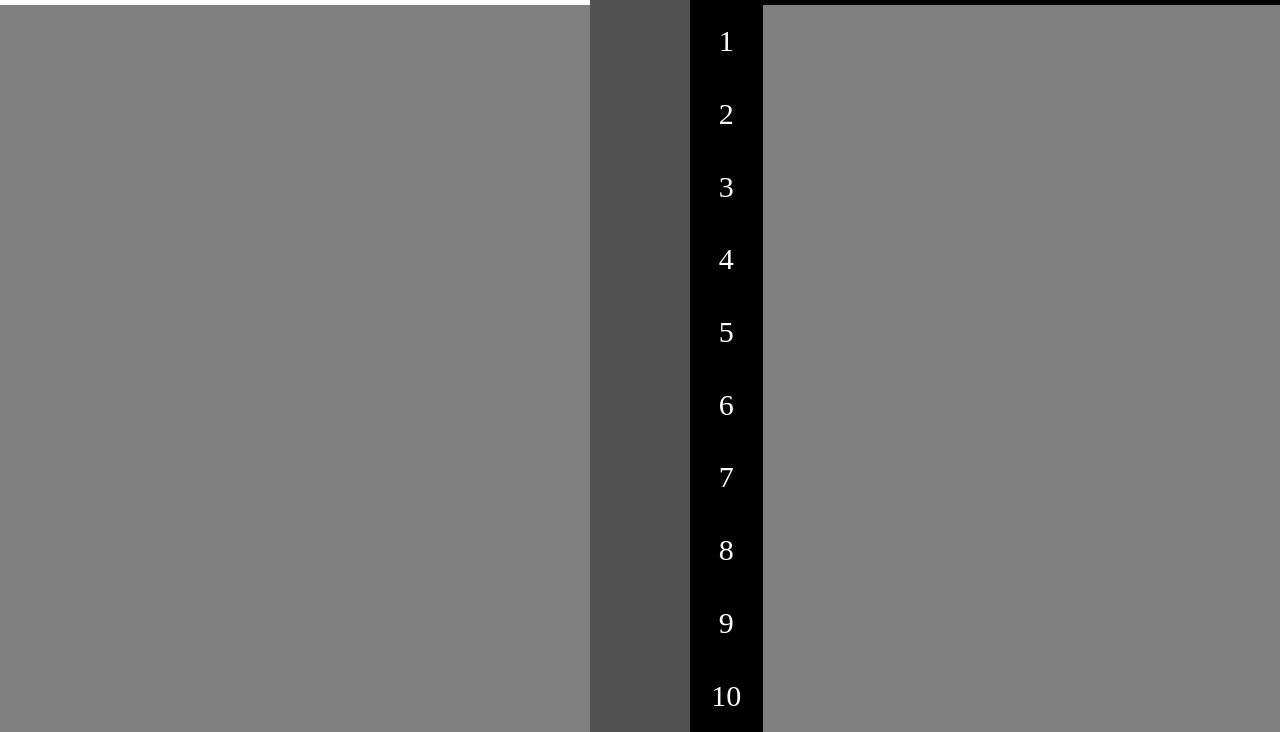
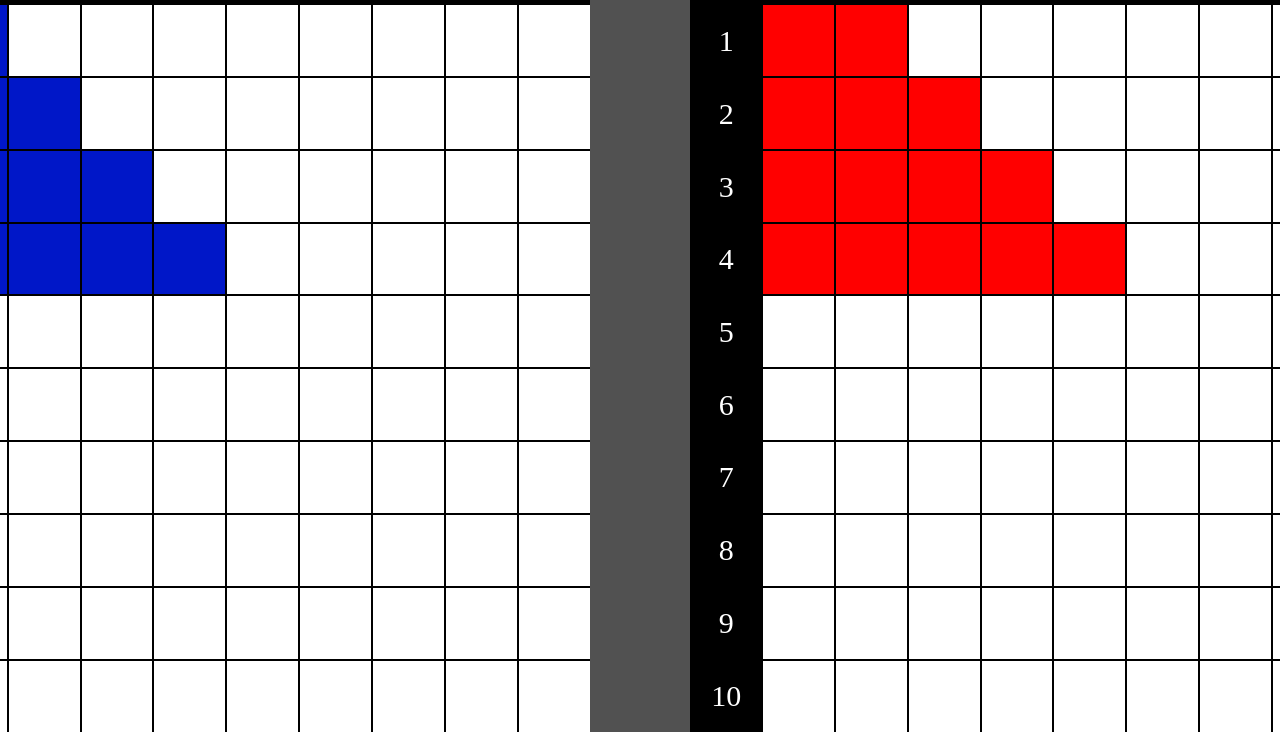
Before and after one commit to JasGdev/odin-battleship, a website with bundled scripts: page src/index.html in a window 1280 px wide. Shown: the part 68-800 px from the top of the page. Built offline with nearby package versions, Linux system fonts and the light colour scheme.

Commit message:
feat: Setup ship display render

```diff
--- a/src/index.html
+++ b/src/index.html
@@ -34,7 +34,7 @@
 						<div>9</div>
 						<div>10</div>
 					</div>
-					<div class="gameboard"></div>
+					<div class="gameboard gameboard1"></div>
 				</div>
 				<div class="display2">
 					<div class="yAxis">
@@ -61,7 +61,7 @@
 						<div>9</div>
 						<div>10</div>
 					</div>
-					<div class="gameboard"></div>
+					<div class="gameboard gameboard2"></div>
 				</div>
 			</div>
 		</div>
--- a/src/index.js
+++ b/src/index.js
@@ -1,7 +1,7 @@
 import { Player } from "./core/Player.js";
 import { Ship } from "./core/Ship.js";
 import { Gameboard } from "./core/Gameboard.js";
-import { initDisplay } from "./ui/Renderer.js";
+import { renderDisplay } from "./ui/Renderer.js";
 
 const board1 = new Gameboard()
 board1.setupBoard()
@@ -11,8 +11,10 @@ const board2= new Gameboard()
 board2.setupBoard()
 const player2 = new Player('real', board2)
 
+console.log(player1.gameBoard.board)
+
+console.log(player2.gameBoard.board)
 
 
 
-
-initDisplay(player1, player2)
+renderDisplay(player1, player2)
--- a/src/style.css
+++ b/src/style.css
@@ -25,13 +25,26 @@
     grid-area: 2/2;
     display: grid;
     grid-template-columns: repeat(10, 1fr);
-    background-color: gray;
     display: grid;
-    grid: repeat(10, 1fr) / repeat(10, 1fr)
-
+    grid: repeat(10, 1fr) / repeat(10, 1fr);
+    gap: 2px;
 }
 
+.gameboard .cell{
+    background-color: white;
+}
 
+/* .gameboard1 .cell{
+    background-color: black;
+} */
+
+.gameboard1 #hasShip{
+    background-color: rgb(0, 23, 200);
+}
+
+.gameboard2 #hasShip{
+    background-color: rgb(255, 0, 0);
+}
 
 
 
@@ -42,12 +55,12 @@
     grid: 1fr 10fr / 1fr 10fr;
 }
 
-.display1{
+/* .display1{
     background-color: white;
     color: black;
-}
+} */
 
-.display2{
+.display1, .display2{
     background-color: black;
     color: white;
 }
--- a/src/ui/Renderer.js
+++ b/src/ui/Renderer.js
@@ -1,21 +1,34 @@
-const player1board = document.querySelector('.board1')
-const player2board = document.querySelector('.board2')
+const player1board = document.querySelector('.gameboard1')
+const player2board = document.querySelector('.gameboard2')
 
-function initDisplay(player1, player2){
+
+function renderDisplay(player1, player2){
     setupBoard(player1, player2)
 }
 
 function setupBoard(player1, player2){
     let p1board = player1.gameBoard.board
     let p2board = player2.gameBoard.board
+    populateBoardForPlayer(player1board, p1board)
+    populateBoardForPlayer(player2board, p2board)
 
 
 }
 
-function populateBoardForPlayer(board, player){
-
+function populateBoardForPlayer(displayBoard, playerBoard){
+    for (let y = 1; y <= 10; y++){
+        for (let x = 1; x <= 10; x++){
+            const coord = `${x}${y}`
+            const cell = document.createElement('div')
+            cell.classList.add('cell')
+            if (coord in playerBoard) {
+                cell.setAttribute('id', 'hasShip')
+            }
+            displayBoard.appendChild(cell)
+        }
+    }
 
 }
 
 
-export {initDisplay}
+export {renderDisplay}
```
